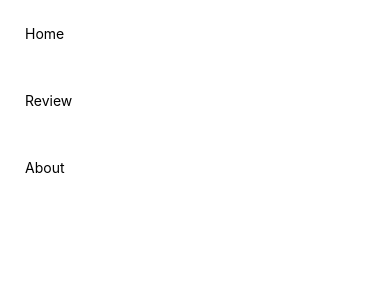
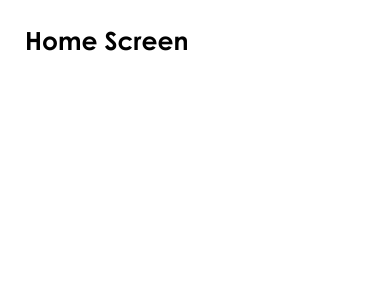
Before and after one commit to khatrisuneel96/gamezone-review-app, a React Native app: screen / in a window 390 px wide. Shown: the top 300 px of the page. Built offline with nearby package versions, Linux system fonts and the light colour scheme.

Commit message:
Custom fonts

```diff
--- a/App.js
+++ b/App.js
@@ -1,18 +1,25 @@
 // import { StatusBar } from "expo-status-bar";
 import React from "react";
-import { StyleSheet, Text, View } from "react-native";
+import { StyleSheet, View } from "react-native";
+import { useFonts } from "expo-font";
+import { AppLoading } from "expo";
 import Home from "./app/screens/Home";
-import Reviews from "./app/screens/Reviews";
-import About from "./app/screens/About";
 
 export default function App() {
-  return (
-    <View>
-      <Home />
-      <Reviews />
-      <About />
-    </View>
-  );
+  let [fontLoaded] = useFonts({
+    "Century-Gothic-Regular": require("./app/assets/fonts/Century-Gothic-Regular.ttf"),
+    "Century-Gothic-Bold": require("./app/assets/fonts/Century-Gothic-Bold.ttf"),
+  });
+
+  if (!fontLoaded) {
+    return <AppLoading />;
+  } else {
+    return (
+      <View>
+        <Home />
+      </View>
+    );
+  }
 }
 
 const styles = StyleSheet.create({
--- a/app/screens/Home.js
+++ b/app/screens/Home.js
@@ -4,7 +4,7 @@ import { StyleSheet, Text, View } from "react-native";
 export default function Home() {
   return (
     <View style={styles.container}>
-      <Text>Home</Text>
+      <Text style={styles.textItem}>Home Screen</Text>
     </View>
   );
 }
@@ -13,4 +13,8 @@ const styles = StyleSheet.create({
   container: {
     padding: 25,
   },
+  textItem: {
+    fontFamily: "Century-Gothic-Bold",
+    fontSize: 25,
+  },
 });
```
Also changed, not shown: app/assets/fonts/Century-Gothic-Bold.ttf (added), app/assets/fonts/Century-Gothic-Regular.ttf (added).
